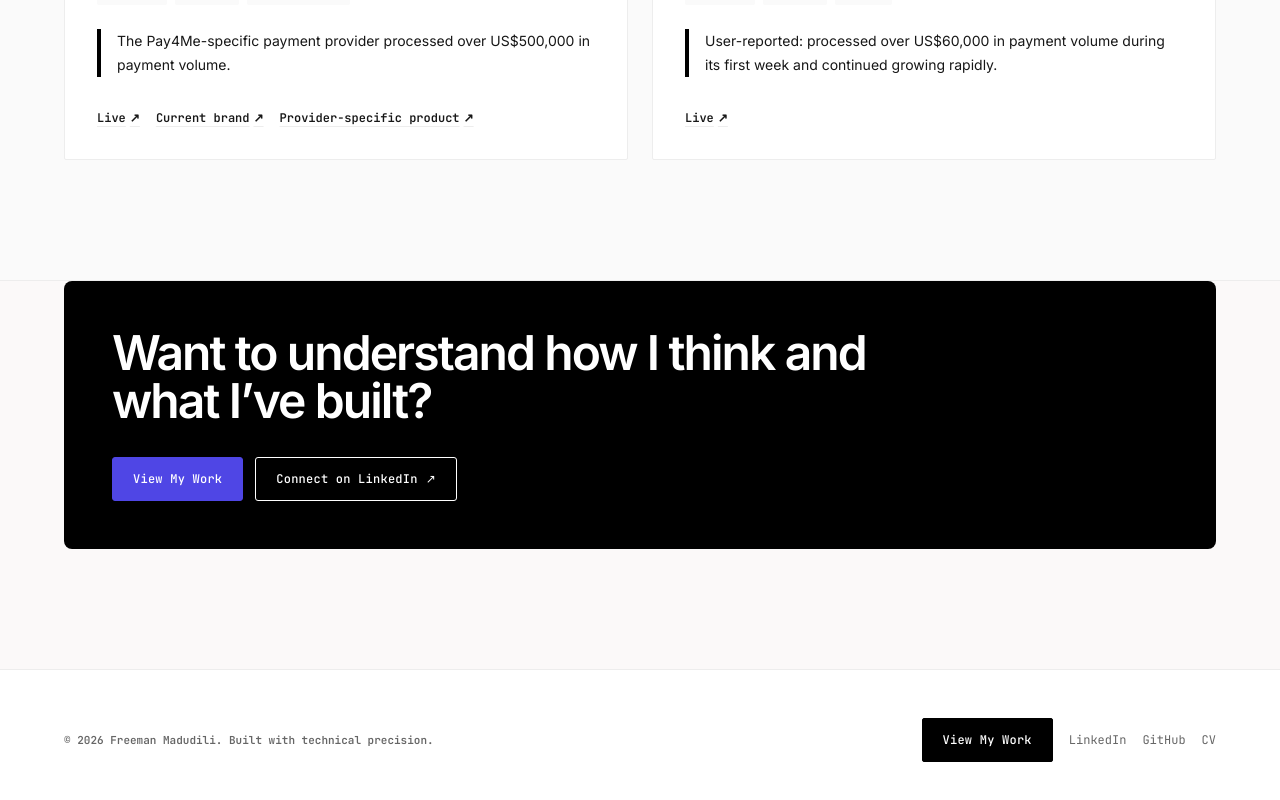
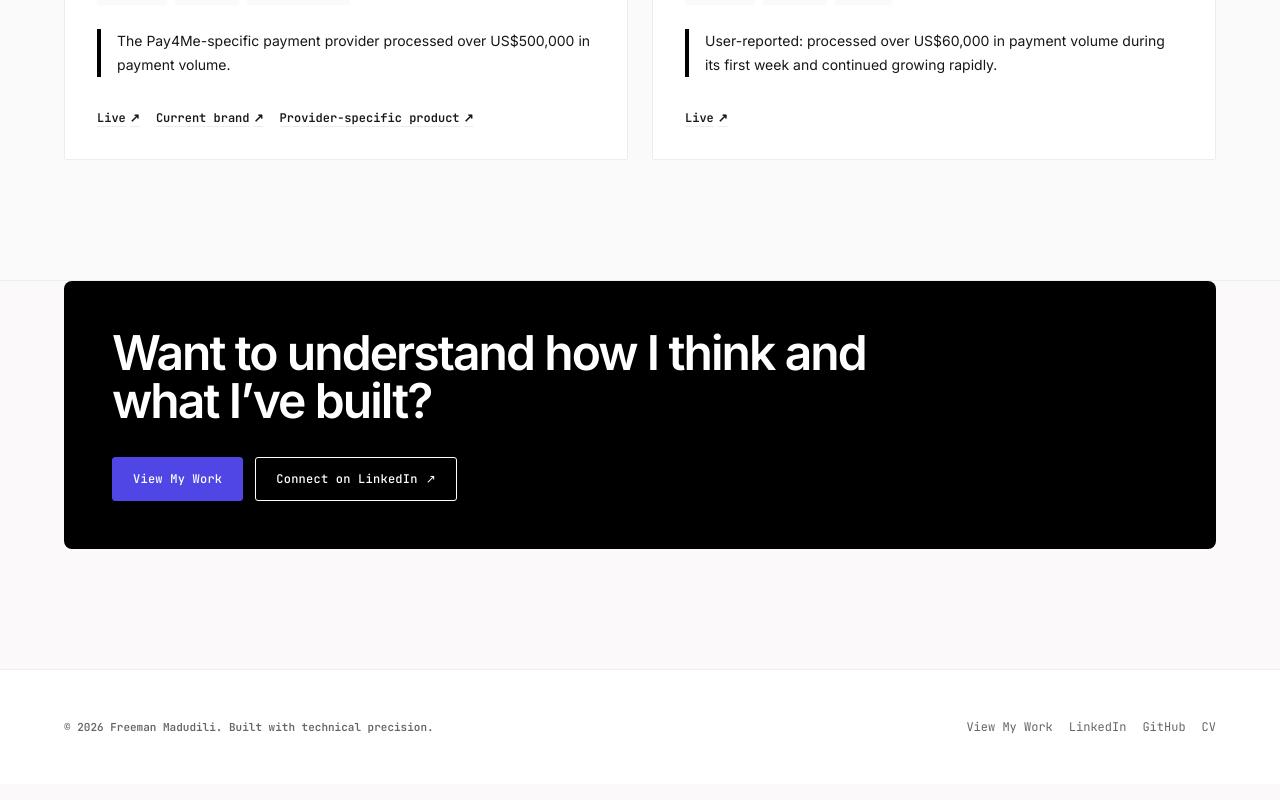
Before and after one commit to Freeman-md/freemancodz-v4, a Next.js app: page / in a window 1280 px wide. Shown: the part 4527-5327 px from the top of the page. Built offline with nearby package versions, Linux system fonts and the light colour scheme; no server answers.

Commit message:
Refactor code structure for improved readability and maintainability

```diff
--- a/src/components/Footer.tsx
+++ b/src/components/Footer.tsx
@@ -1,5 +1,6 @@
 import { Button } from "@/components/Button";
 import { externalLinks } from "@/data/navigation";
+import Link from "next/link";
 
 export function Footer({ cvUrl }: { cvUrl?: string }) {
   return (
@@ -9,12 +10,12 @@ export function Footer({ cvUrl }: { cvUrl?: string }) {
           © 2026 Freeman Madudili. Built with technical precision.
         </p>
         <div className="flex flex-wrap items-center gap-4 font-mono text-[12px] text-muted">
-          <Button
+          <Link
             href="/work"
-            className="rounded-[3px] border-[#4f46e5] bg-[#4f46e5] px-4 py-2 text-white hover:border-[#6366f1] hover:bg-[#6366f1]"
+            className="transition hover:text-accent"
           >
             View My Work
-          </Button>
+          </Link>
           <a
             href={externalLinks.linkedin}
             target="_blank"
--- a/src/components/ProjectFeature.tsx
+++ b/src/components/ProjectFeature.tsx
@@ -55,7 +55,7 @@ export function ProjectFeature({
         <p className="text-base leading-7 text-ink">{project.detail}</p>
         <div className="border-l-4 border-black pl-4">
           <strong className="block font-mono text-[12px] tracking-[0.02em] text-ink">
-            Outcome / Proof
+            Outcome
           </strong>
           <p className="mt-2 text-sm leading-6 text-muted">{project.outcome}</p>
         </div>
```
Also changed, not shown: 1 other file (tests, documents, lock files or other folders).
